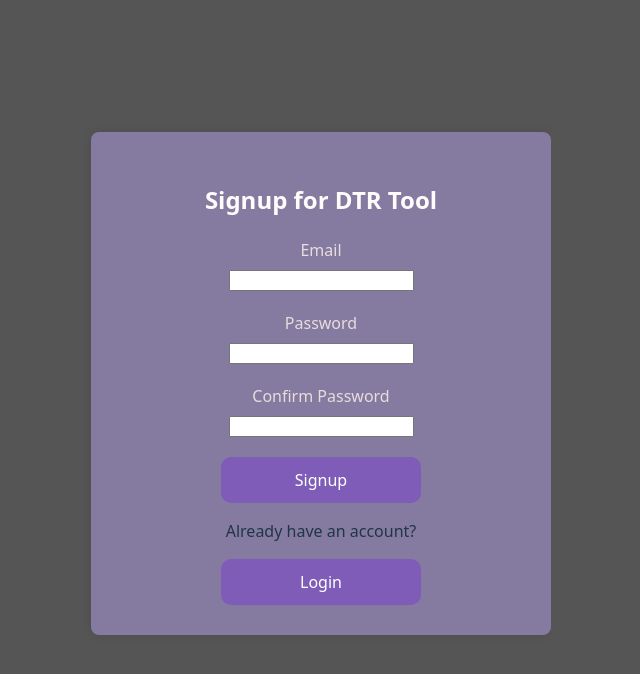
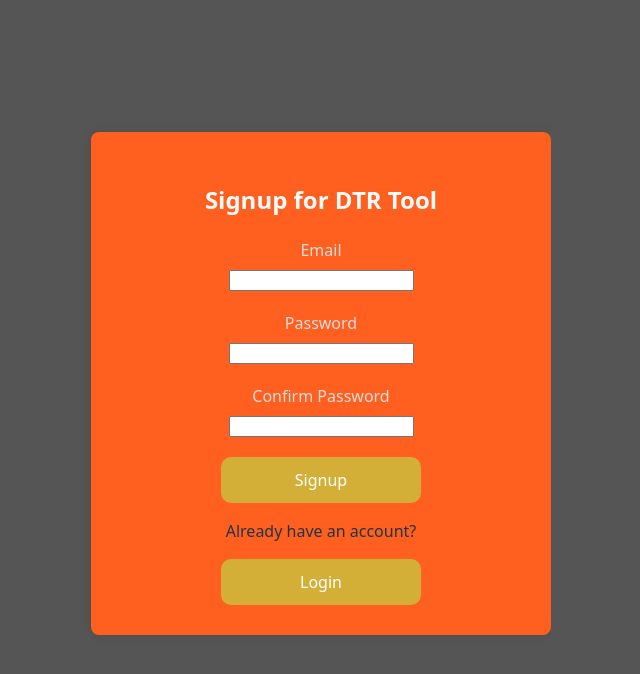
Before and after one commit to Elio-A/DTR-Tool, a React (Vite) app: page /signup in a window 1280 px wide. Shown: the top 674 px of the page, without its empty margins (454-1094 px from the left). Built offline with nearby package versions, Linux system fonts and the light colour scheme.

Commit message:
Changes to Login, Signup, and Home
- Changed CSS to become more orange to match the theme for both Login and Signup
- Login now displays a message if username or password are incorrect
- Removed the testing signin form from home

```diff
--- a/src/views/HomePage/Home.tsx
+++ b/src/views/HomePage/Home.tsx
@@ -5,8 +5,6 @@ import { addDoc, collection } from "firebase/firestore"
 import { db } from "../../../firebase"
 
 const Home: React.FC = () => {
-    const [Username, setUsername] = useState("")
-
     const navigate = useNavigate()
     const handleHomePage = async () => {
     }
@@ -19,16 +17,7 @@ const Home: React.FC = () => {
         console.log("In Home Screen")
     }, []);
 
-    const handleSubmit = async () => {
-        const userData = {
-            username: Username
-        }
-        try{
-            const docRef = await addDoc(collection(db, "users"), userData);
-        } catch(e) {
-            console.error("Error adding document ", e);
-        }
-    };
+
 
     return(
         <div>
@@ -40,12 +29,7 @@ const Home: React.FC = () => {
                 NB Power website Lines
             </button>
             <br/><br/>
-            <Box mb={3}>
-                <TextField label="Username" variant="outlined" fullWidth value={Username} onChange={(e) => setUsername(e.target.value)} required />
-            </Box>
-            <Button type="submit" onClick={handleSubmit}>
-                Submit
-            </Button>
+
         </div>
     )
 }
--- a/src/views/LoginPage/Login.tsx
+++ b/src/views/LoginPage/Login.tsx
@@ -68,6 +68,7 @@ const Login: React.FC<{onLogin: () => void}> = ({onLogin}) => {
                     <button className = "btn-primary" onClick = {handleSignup}>Signup</button>
                 </div>
             </form>
+            {error && <p className = "error-message">{error}</p>}
         </div>
     )
 }
--- a/src/views/LoginPage/LoginPage.css
+++ b/src/views/LoginPage/LoginPage.css
@@ -8,7 +8,7 @@ body{
     width: 400px;
     margin: 100px auto;
     padding: 30px;
-    background-color: #857ba1;
+    background-color: #FF5F1F !important;
     border-radius: 8px;
     box-shadow: 0 0 10px rgba(0, 0, 0, 0.1);
     text-align: center;
@@ -52,7 +52,7 @@ body{
     width: 50%;
     display: block;
     margin: 0 auto;
-    background-color: #7f5cb8;
+    background-color: #D4AF37 !important;
     color: white;
     padding: 12px 20px;
     border: none;
@@ -63,11 +63,6 @@ body{
 }
 
 .btn-primary:hover{
-    background-color: #44759d;
+    background-color: #f3c52f !important;
     transform: scale(1.1, 1.1);
 }
-
-/* Will need:
- - Signup link styling
- - Fix button hover
-*/
--- a/src/views/SignupPage/Signup.tsx
+++ b/src/views/SignupPage/Signup.tsx
@@ -1,6 +1,5 @@
 import { useNavigate } from "react-router-dom"
 import React, { useState } from "react"
-import { getAuth, createUserWithEmailAndPassword } from "firebase/auth";
 import { getFirestore, doc, setDoc } from "firebase/firestore";
 import './SignupPage.css'
 
@@ -12,7 +11,6 @@ const Signup: React.FC = () => {
     const [error, setError] = useState('');
 
 
-    const auth = getAuth();
     const db = getFirestore();
 
     const handleSignup = async (e: React.FormEvent <HTMLFormElement>) => {
--- a/src/views/SignupPage/SignupPage.css
+++ b/src/views/SignupPage/SignupPage.css
@@ -8,7 +8,7 @@ body{
     width: 400px;
     margin: 100px auto;
     padding: 30px;
-    background-color: #857ba1;
+    background-color: #FF5F1F !important;
     border-radius: 8px;
     box-shadow: 0 0 10px rgba(0, 0, 0, 0.1);
     text-align: center;
@@ -20,6 +20,7 @@ body{
     color: #fffbfb;
     margin-bottom: 20px;
 }
+
 
 /* Styling the form: */
 .login-form{
@@ -51,7 +52,7 @@ body{
     width: 50%;
     display: block;
     margin: 0 auto;
-    background-color: #7f5cb8;
+    background-color: #D4AF37 !important;
     color: white;
     padding: 12px 20px;
     border: none;
@@ -62,6 +63,6 @@ body{
 }
 
 .btn-primary:hover{
-    background-color: #44759d;
+    background-color: #f3c52f !important;
     transform: scale(1.1, 1.1);
 }
```
